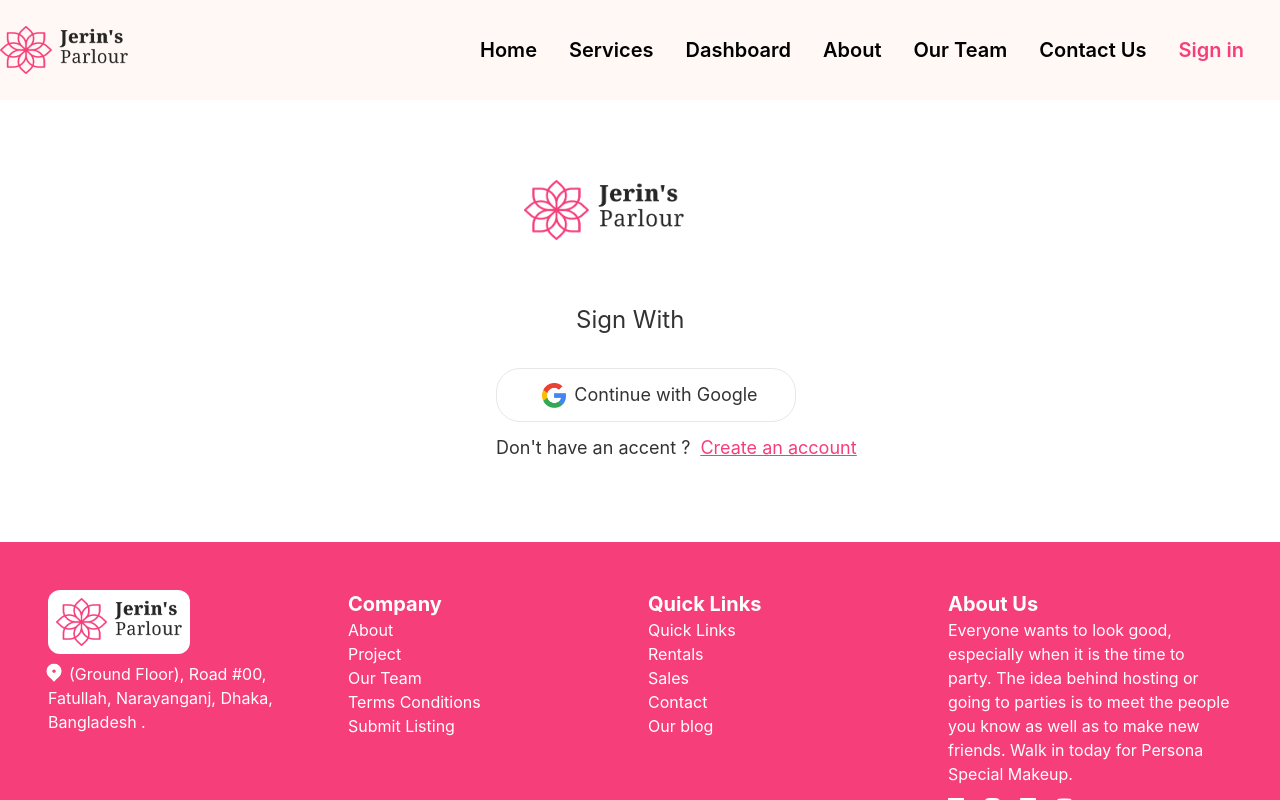
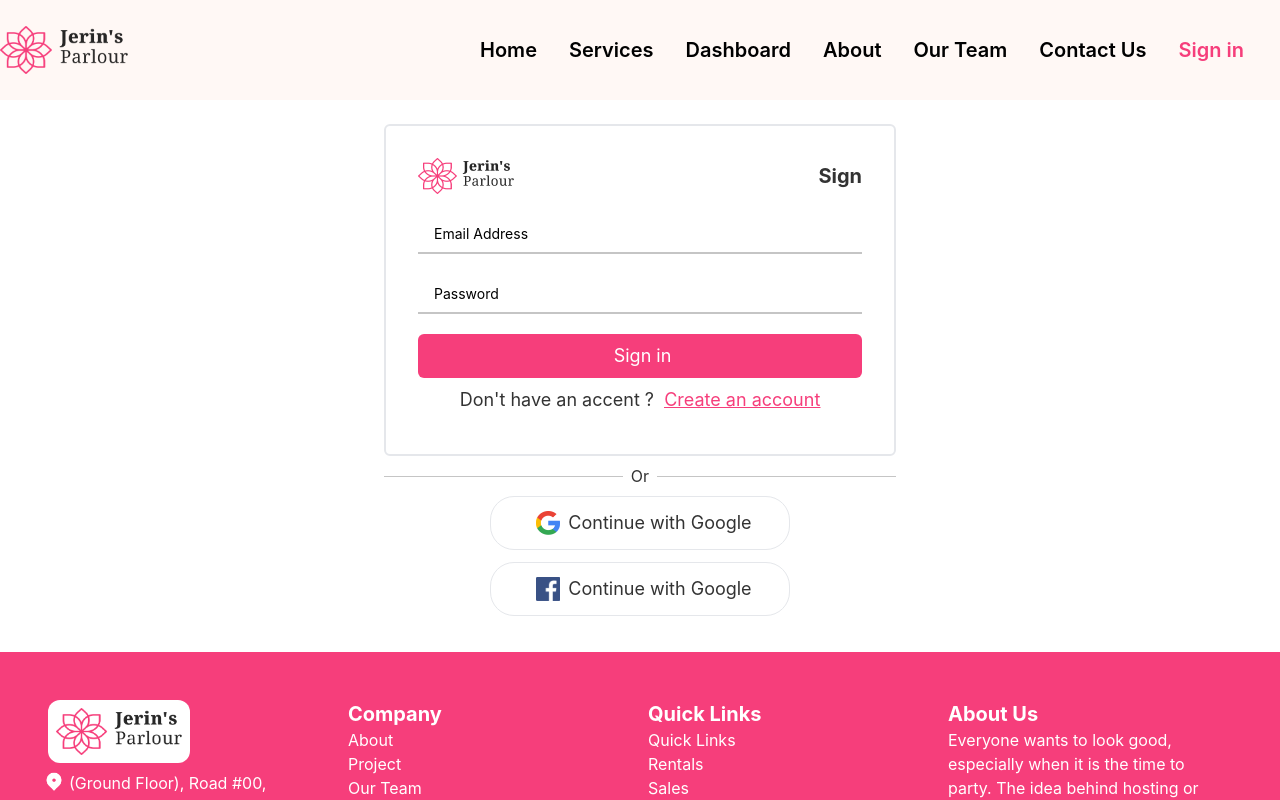
Before and after one commit to MohammadFaysal731/jerins-parlour-client, a React (Create React App) app: page /sign-in in a window 1280 px wide. Shown: the top 800 px of the page. Built offline with nearby package versions, Linux system fonts and the light colour scheme; no server answers.

Commit message:
add email and password base sign-in system

```diff
--- /dev/null
+++ b/src/components/SocialSignIn.js
@@ -0,0 +1,66 @@
+import React from 'react';
+import { useSignInWithFacebook, useSignInWithGoogle } from 'react-firebase-hooks/auth';
+import { useNavigate } from 'react-router-dom';
+import facebook from "../assets/icons/facebook.png";
+import google from "../assets/icons/google.png";
+import { auth } from '../firebase.init';
+import Loading from './Loading';
+
+const SocialSignIn = () => {
+const [signInWithGoogle, googleUser, googleLoading, googleError] =useSignInWithGoogle(auth);
+const [signInWithFacebook, facebookUser, facebookLoading, facebookError] =useSignInWithFacebook(auth);
+const navigate = useNavigate();
+let errorElement;
+
+  if (googleUser || facebookUser) {
+    navigate("/dashboard");
+  }
+  if (googleLoading || facebookLoading) {
+    return <Loading />;
+  }
+  if (googleError || facebookError) {
+    errorElement = (
+      <p className="text-red-500 text-center m-2">
+        <small>
+          {googleError?.message || facebookError?.message}
+        </small>
+      </p>
+    );
+  }
+  return (
+    <div>
+      {/* divider */}
+      <div className="flex justify-center items-center">
+        <div className="h-[1px] w-full bg-accent" />
+        <span className="m-2">Or</span>
+        <div className="h-[1px] w-full bg-accent" />
+      </div>
+      {errorElement}
+      {/* social sing up */}
+      <div className="flex flex-col items-center">
+        {/* google  */}
+        <div className="border rounded-3xl py-3 whitespace-nowrap mb-3 w-[300px] ml-[-25px] md:ml-0">
+          <button
+            onClick={() => signInWithGoogle()}
+            className="flex justify-center items-center mx-auto "
+          >
+            <img src={google} alt="" className="w-4 md:w-6 mx-2" />
+            <span className="text-sm md:text-lg">Continue with Google</span>
+          </button>
+        </div>
+        {/* facebook */}
+        <div className="border rounded-3xl py-3 whitespace-nowrap mb-3 w-[300px] ml-[-25px] md:ml-0">
+          <button
+            onClick={() => signInWithFacebook()}
+            className="flex justify-center items-center mx-auto "
+          >
+            <img src={facebook} alt="" className="w-4 md:w-6 mx-2" />
+            <span className="text-sm md:text-lg">Continue with Google</span>
+          </button>
+        </div>
+      </div>
+    </div>
+  );
+};
+
+export default SocialSignIn;
--- a/src/pages/SingIn.js
+++ b/src/pages/SingIn.js
@@ -1,46 +1,133 @@
 import React from "react";
-import { useSignInWithGoogle } from "react-firebase-hooks/auth";
+import { useSignInWithEmailAndPassword } from "react-firebase-hooks/auth";
+import { useForm } from "react-hook-form";
 import { Link, useNavigate } from "react-router-dom";
-import google from "../assets/icons/google.png";
 import logo from "../assets/icons/logo.png";
 import Loading from "../components/Loading";
+import SocialSignIn from "../components/SocialSignIn";
 import { auth } from "../firebase.init";
 
 const SingIn = () => {
-  const [signInWithGoogle, googleUser, googleLoading, googleError] = useSignInWithGoogle(auth);
-  const navigate =useNavigate();
+  const [signInWithEmailAndPassword, emailUser, emailLoading, emailError] =useSignInWithEmailAndPassword(auth);
+  const {
+    register,
+    formState: { errors },
+    handleSubmit,
+    reset,
+  } = useForm();
+  const navigate = useNavigate();
+let errorElement;
+  if (emailUser) {
+    navigate("/dashboard");
+  }
+  if (emailLoading) {
+    return <Loading />;
+  }
+  if (emailError) {
+  errorElement = (
+    <p className="text-red-500 text-center m-2">
+      <small>{emailUser?.message}</small>
+    </p>
+  );
+  }
 
-  if(googleUser){
-    navigate("/dashboard")
-  }
-  if(googleLoading){
-    return <Loading/>
-  }
-  if(googleError){
-    return <p className="text-7xl">{googleError.message}</p>
-  }
+   const onSubmit = (data) => {
+     const email =data.emailAddress;
+     const password=data.password;
+     signInWithEmailAndPassword(email, password);
+     reset();
+   };
   return (
-    <div className="my-20 px-20 md:max-w-md mx-auto">
-      <div className="">
-        <div className="mb-16 ">
-          <img src={logo} alt="" className="w-40 mx-7" />
+    <div className="p-6">
+      <div className="mx-auto max-w-lg">
+        <div className="border-2 rounded-md p-8">
+          <div className="flex justify-between items-center">
+            <img src={logo} alt="" className="w-24" />
+            <h2 className="text-sm md:text-xl font-bold ">Sign</h2>
           </div>
-        <h2 className="text-xl md:text-2xl m-8 mx-20 whitespace-nowrap">
-          Sign With
-        </h2>
-        <div className="border rounded-3xl py-3 whitespace-nowrap mb-3 w-[300px] ml-[-25px] md:ml-0">
-          <button onClick={()=>signInWithGoogle()} className="flex justify-center items-center mx-auto ">
-            <img src={google} alt="" className="w-4 md:w-6 mx-2" />
-            <span className="text-sm md:text-lg">Continue with Google</span>
-          </button>
+          <form onSubmit={handleSubmit(onSubmit)}>
+            {/* Email Address */}
+            <div className="w-full my-5 relative group">
+              <input
+                {...register("emailAddress", {
+                  required: {
+                    value: true,
+                    message: "Email is required",
+                  },
+                })}
+                type="email"
+                name="emailAddress"
+                id="email-address"
+                placeholder="Email Address"
+                className="w-full h-10 px-4 placeholder-black text-sm peer border-b-2 border-accent outline-none"
+              />
+              <label htmlFor="first-name" className="">
+                {errors.emailAddress?.type === "required" && (
+                  <p className="text-red-500">
+                    <small>{errors.emailAddress?.message}</small>
+                  </p>
+                )}
+              </label>
             </div>
-        <p className="text-sm md:text-lg whitespace-nowrap">
+            {/* Password */}
+            <div className="w-full my-5 relative group">
+              <input
+                {...register("password", {
+                  required: {
+                    value: true,
+                    message: "Password is required",
+                  },
+                  pattern: {
+                    value:
+                      /^(?=.*[A-Z].*[A-Z])(?=.*[!@#$&*])(?=.*[0-9].*[0-9])(?=.*[a-z].*[a-z].*[a-z]).{8}$/,
+                    message:
+                      "At least one special, tow uppercase, tow digit, three lowercase, minimum character length is 8",
+                  },
+                  minLength: {
+                    value: 8,
+                    message: "Minimum length is 8",
+                  },
+                })}
+                type="password"
+                name="password"
+                id="password"
+                placeholder="Password"
+                className="w-full h-10 px-4 placeholder-black text-sm peer border-b-2 border-accent outline-none"
+              />
+              <label htmlFor="first-name" className="">
+                {errors.password?.type === "required" && (
+                  <p className="text-red-500">
+                    <small>{errors?.password?.message}</small>
+                  </p>
+                )}
+                {errors.password?.type === "pattern" && (
+                  <p className="text-red-500">
+                    <small>{errors?.password?.message}</small>
+                  </p>
+                )}
+                {errors.password?.type === "minLength" && (
+                  <p className="text-red-500">
+                    <small>{errors?.password?.message}</small>
+                  </p>
+                )}
+              </label>
+            </div>
+            {errorElement}
+            <input
+              type="submit"
+              value=" Sign in"
+              className="text-sm md:text-lg text-white bg-primary px-8 py-2 rounded-md w-full"
+            />
+          </form>
+          <p className="m-2 text-center text-sm md:text-lg whitespace-nowrap">
             Don't have an accent ? &nbsp;
             <span className="text-primary underline">
               <Link to="/sing-up">Create an account</Link>
             </span>
           </p>
         </div>
+        <SocialSignIn />
+      </div>
     </div>
   );
 };
--- a/src/pages/SingUp.js
+++ b/src/pages/SingUp.js
@@ -1,19 +1,16 @@
-import React from "react";
+import React, { useEffect } from "react";
 import {
-  useSignInWithFacebook,
-  useSignInWithGoogle,
+  useCreateUserWithEmailAndPassword, useUpdateProfile
 } from "react-firebase-hooks/auth";
 import { useForm } from "react-hook-form";
 import { Link, useNavigate } from "react-router-dom";
-import facebook from "../assets/icons/facebook.png";
-import google from "../assets/icons/google.png";
 import logo from "../assets/icons/logo.png";
 import Loading from "../components/Loading";
+import SocialSignIn from "../components/SocialSignIn";
 import { auth } from "../firebase.init";
 const SingUp = () => {
-  const [signInWithGoogle, googleUser, googleLoading, googleError] =useSignInWithGoogle(auth);
-  const [signInWithFacebook, facebookUser, facebookLoading, facebookError] =useSignInWithFacebook(auth);
-
+  const [createUserWithEmailAndPassword, emailUser, emailUserLoading, emailUserError] =useCreateUserWithEmailAndPassword(auth,{sendEmailVerification:true});
+  const [updateProfile, updating, updatingError] = useUpdateProfile(auth);
   const {
     register,
     formState: { errors },
@@ -22,93 +19,74 @@
   } = useForm();
   const navigate = useNavigate();
   let errorElement;
-
-
-
-
-
-  if (googleUser || facebookUser) {
+  useEffect(() => {
+    if (emailUser) {
       navigate("/dashboard");
     }
-  if(googleLoading ||facebookLoading){
-    return <Loading/>
+  }, [emailUser,navigate]);
+
+  if (emailUserLoading || updating) {
+    return <Loading />;
   }
-  if(googleError || facebookError){
-    errorElement = <p className="text-red-500 text-center m-2"><small>{googleError?.message || facebookError?.message}</small></p>
+  if(emailUserError ||updatingError){
+    errorElement = (
+      <p className="text-red-500 text-center m-2">
+        <small>{emailUser?.message || updatingError.message}</small>
+      </p>
+    );
   }
-  const onSubmit = (data) => {
-    console.log(data);
+  const onSubmit = async (data) => {
+   const name= data.fullName;
+   const email = data.emailAddress;
+   const password = data.password;
+   const confirmPassword = data.confirmPassword;
+    if(password === confirmPassword){
+     await createUserWithEmailAndPassword(email, password)
+     const success = await updateProfile({ displayName: name });
+     if(success){
+      alert("updated profile")
       reset();
+     }
+    }
   };
 
   return (
     <div className="p-6">
-      <div className="border-2 rounded-md mx-auto p-8 max-w-lg">
+      <div className="mx-auto max-w-lg">
+        <div className="border-2 rounded-md p-8">
            <div className="flex justify-between items-center">
           <img src={logo} alt="" className="w-24" />
           <h2 className="text-sm md:text-xl font-bold ">Create an account</h2>
         </div>
           <form onSubmit={handleSubmit(onSubmit)}>
-          {/*  First Name */}
+            {/*  Full Name */}
             <div className="w-full my-5 relative group">
               <input
-              {...register("firstName", {
+                {...register("fullName", {
                   required: {
                     value: true,
-                  message: "First name is required",
+                    message: "Full name is required",
                   },
                   maxLength: {
-                  value: 8,
-                  message: "Maximum word  is 8 ",
+                    value: 16,
+                    message: "Maximum word  is 16 ",
                   },
                 })}
                 type="text"
-              name="firstName"
-              id="first-name"
-              placeholder="First Name"
+                name="fullName"
+                id="full-name"
+                placeholder="Full Name"
                 className="w-full h-10 px-4 placeholder-black text-sm peer border-b-2 border-accent outline-none"
               />
-            <label htmlFor="first-name" className="">
-              {errors.firstName?.type === "required" && (
+              <label htmlFor="full-name" className="">
+                {errors.fullName?.type === "required" && (
                   <p className="text-red-500">
-                  <small>{errors.firstName.message}</small>
+                    <small>{errors.fullName.message}</small>
                   </p>
                 )}
-              {errors.firstName?.type === "maxLength" && (
+                {errors.fullName?.type === "maxLength" && (
                   <p className="text-red-500">
-                  <small>{errors.firstName.message}</small>
-                </p>
-              )}
-            </label>
-          </div>
-          {/* Last Name */}
-          <div className="w-full my-5 relative group">
-            <input
-              {...register("lastName", {
-                required: {
-                  value: true,
-                  message: "Last name is required",
-                },
-                maxLength: {
-                  value: 8,
-                  message: "Maximum word  is 8 ",
-                },
-              })}
-              type="text"
-              name="lastName"
-              id="last-name"
-              placeholder="Last Name"
-              className="w-full h-10 px-4 placeholder-black text-sm peer border-b-2 border-accent outline-none"
-            />
-            <label htmlFor="first-name" className="">
-              {errors.lastName?.type === "required" && (
-                <p className="text-red-500">
-                  <small>{errors.lastName?.message}</small>
-                </p>
-              )}
-              {errors.lastName?.type === "maxLength" && (
-                <p className="text-red-500">
-                  <small>{errors.lastName?.message}</small>
+                    <small>{errors.fullName.message}</small>
                   </p>
                 )}
               </label>
@@ -128,7 +106,7 @@
                 placeholder="Email Address"
                 className="w-full h-10 px-4 placeholder-black text-sm peer border-b-2 border-accent outline-none"
               />
-            <label htmlFor="first-name" className="">
+              <label htmlFor="full-name" className="">
                 {errors.emailAddress?.type === "required" && (
                   <p className="text-red-500">
                     <small>{errors.emailAddress?.message}</small>
@@ -161,7 +139,7 @@
                 placeholder="Password"
                 className="w-full h-10 px-4 placeholder-black text-sm peer border-b-2 border-accent outline-none"
               />
-            <label htmlFor="first-name" className="">
+              <label htmlFor="full-name" className="">
                 {errors.password?.type === "required" && (
                   <p className="text-red-500">
                     <small>{errors?.password?.message}</small>
@@ -204,7 +182,7 @@
                 id="confirm-password"
                 className="w-full h-10 px-4 placeholder-black text-sm peer border-b-2 border-accent outline-none"
               />
-            <label htmlFor="first-name" className="">
+              <label htmlFor="full-name" className="">
                 {errors.confirmPassword?.type === "required" && (
                   <p className="text-red-500">
                     <small>{errors?.confirmPassword?.message}</small>
@@ -222,6 +200,7 @@
                 )}
               </label>
             </div>
+            {errorElement}
             <input
               type="submit"
               value=" Create an account"
@@ -234,33 +213,8 @@
               Sign in
             </Link>
           </p>
-        {/* divider */}
-        <div className="flex justify-center items-center">
-          <div className="h-[1px] w-full bg-accent" />
-          <span className="m-2">Or</span>
-          <div className="h-[1px] w-full bg-accent" />
         </div>
-        {errorElement}
-        {/* social sing up */}
-        <div className="flex flex-col items-center">
-          {/* google  */}
-          <div className="border rounded-3xl py-3 whitespace-nowrap mb-3 w-[300px] ml-[-25px] md:ml-0">
-            <button
-              onClick={()=>signInWithGoogle()}
-              className="flex justify-center items-center mx-auto "
-            >
-              <img src={google} alt="" className="w-4 md:w-6 mx-2" />
-              <span className="text-sm md:text-lg">Continue with Google</span>
-            </button>
-          </div>
-          {/* facebook */}
-          <div className="border rounded-3xl py-3 whitespace-nowrap mb-3 w-[300px] ml-[-25px] md:ml-0">
-            <button onClick={()=>signInWithFacebook()} className="flex justify-center items-center mx-auto ">
-              <img src={facebook} alt="" className="w-4 md:w-6 mx-2" />
-              <span className="text-sm md:text-lg">Continue with Google</span>
-            </button>
-          </div>
-        </div>
+        <SocialSignIn/>
       </div>
     </div>
   );
```
Also changed, not shown: src/components/Header.js/Header.js (+16 -7 lines), src/assets/icons/user.jpg (added). Lines whose indentation alone changed are shown as unchanged.
